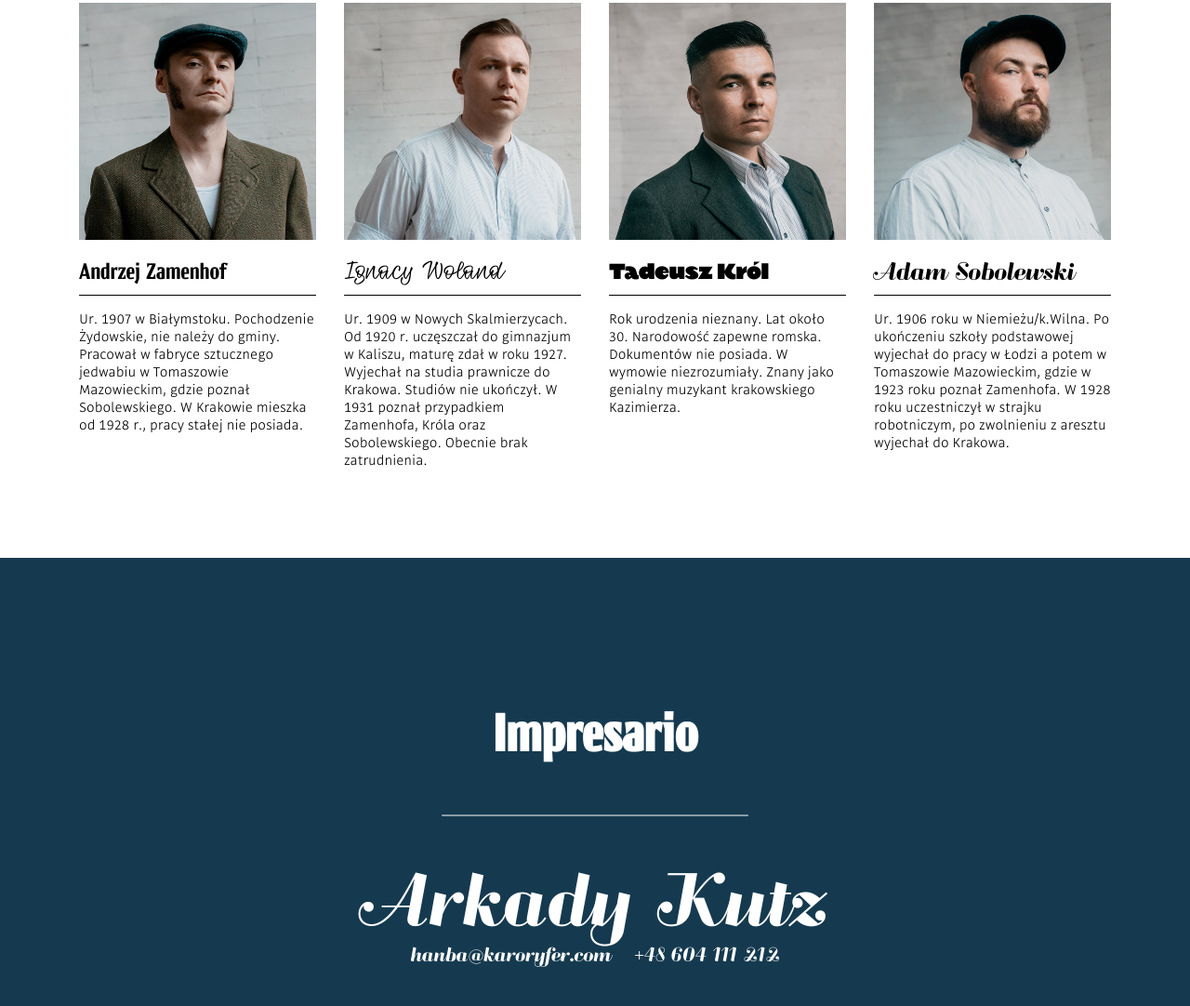
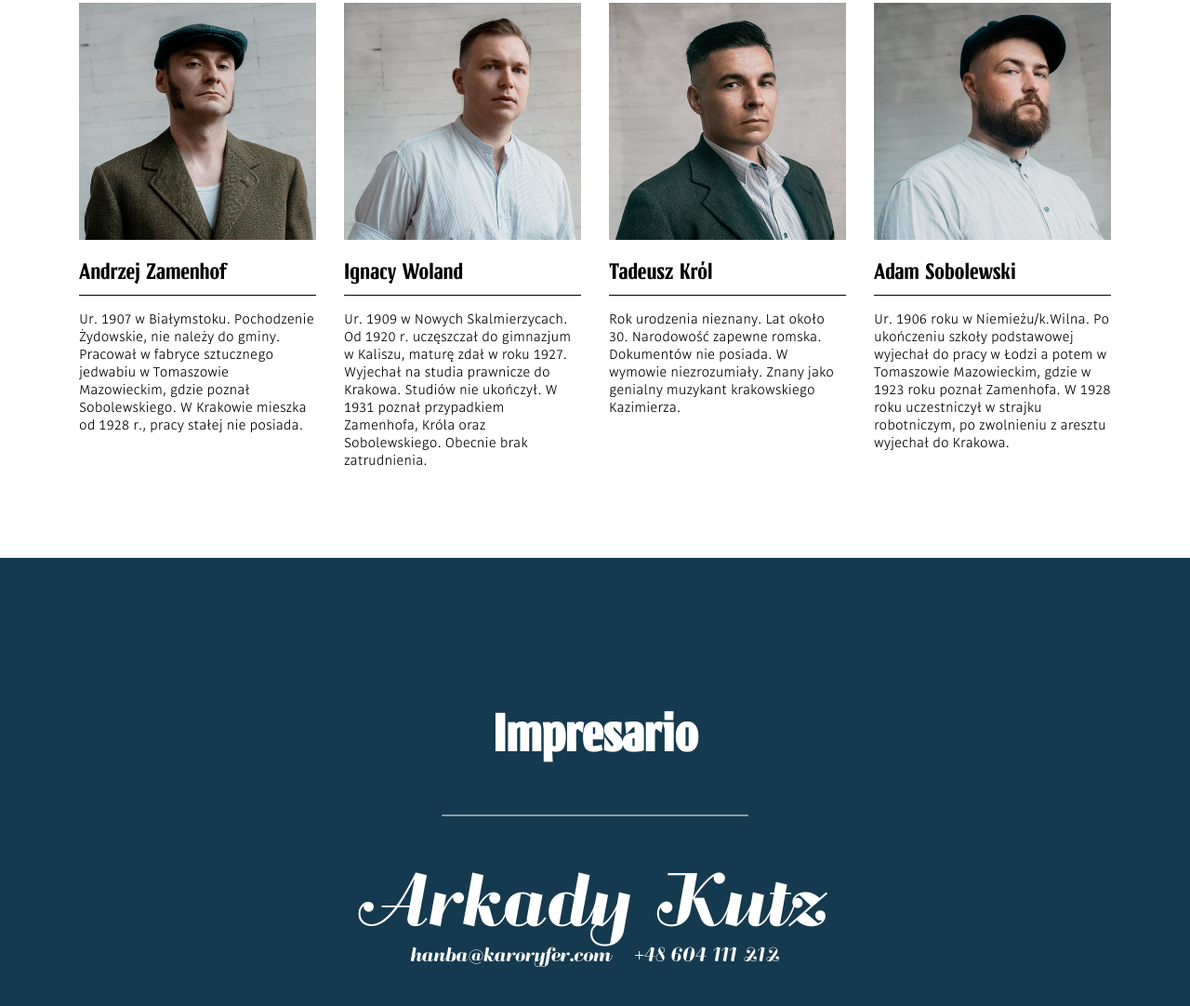
Before and after one commit to moimadeleine/Hanba-www, a plain HTML site: page index.html in a window 1280 px wide. Shown: the part 3041-4123 px from the top of the page at 93% size. Drawn offline with nearby package versions, Linux system fonts and the light colour scheme; a script that the page names is missing; files whose address does not match are found by name.

Commit message:
no message

```diff
--- a/index.html
+++ b/index.html
@@ -133,7 +133,7 @@
             <div class="col-md-3 fourth-div">
 
 				<img src="img/ignacy.jpg" alt="portret Ignacego Wolanda">
-				<h3 class="Ignacy">Ignacy Woland</h3>
+				<h3 class="Andrzej">Ignacy Woland</h3>
 				<img src="img/line2.svg">
 				<p>Ur. 1909 w Nowych Skalmierzycach. Od 1920 r. uczęszczał do gimnazjum w Kaliszu, maturę zdał w roku 1927. Wyjechał na studia prawnicze do Krakowa. Studiów nie ukończył. W 1931 poznał przypadkiem Zamenhofa, Króla oraz Sobolewskiego. Obecnie brak zatrudnienia.</p>
 			</div>
@@ -141,7 +141,7 @@
 			<div class="col-md-3 fourth-div">
 
                 <img src="img/tadeusz.jpg" alt="portret Tadeusza Króla">
-				<h3>Tadeusz Król</h3>
+				<h3 class="Andrzej">Tadeusz Król</h3>
 				<img src="img/line2.svg">
 				<p>Rok urodzenia nieznany. Lat około 30. Narodowość zapewne romska. Dokumentów nie posiada. W wymowie niezrozumiały. Znany jako genialny muzykant krakowskiego Kazimierza.</p>
             </div>
@@ -149,7 +149,7 @@
 			<div class="col-md-3 fourth-div">
 
 				<img src="img/adam.jpg" alt="portret Adama Sobolewskiego">
-				<h3 class="Adam">Adam Sobolewski</h3>
+				<h3 class="Andrzej">Adam Sobolewski</h3>
 				<img src="img/line2.svg">
 				<p>Ur. 1906 roku w Niemieżu/k.Wilna. Po ukończeniu szkoły podstawowej wyjechał do pracy w Łodzi a potem w Tomaszowie Mazowieckim, gdzie w 1923 roku poznał Zamenhofa. W 1928 roku uczestniczył w strajku robotniczym, po zwolnieniu z aresztu wyjechał do Krakowa.</p>
 
```
